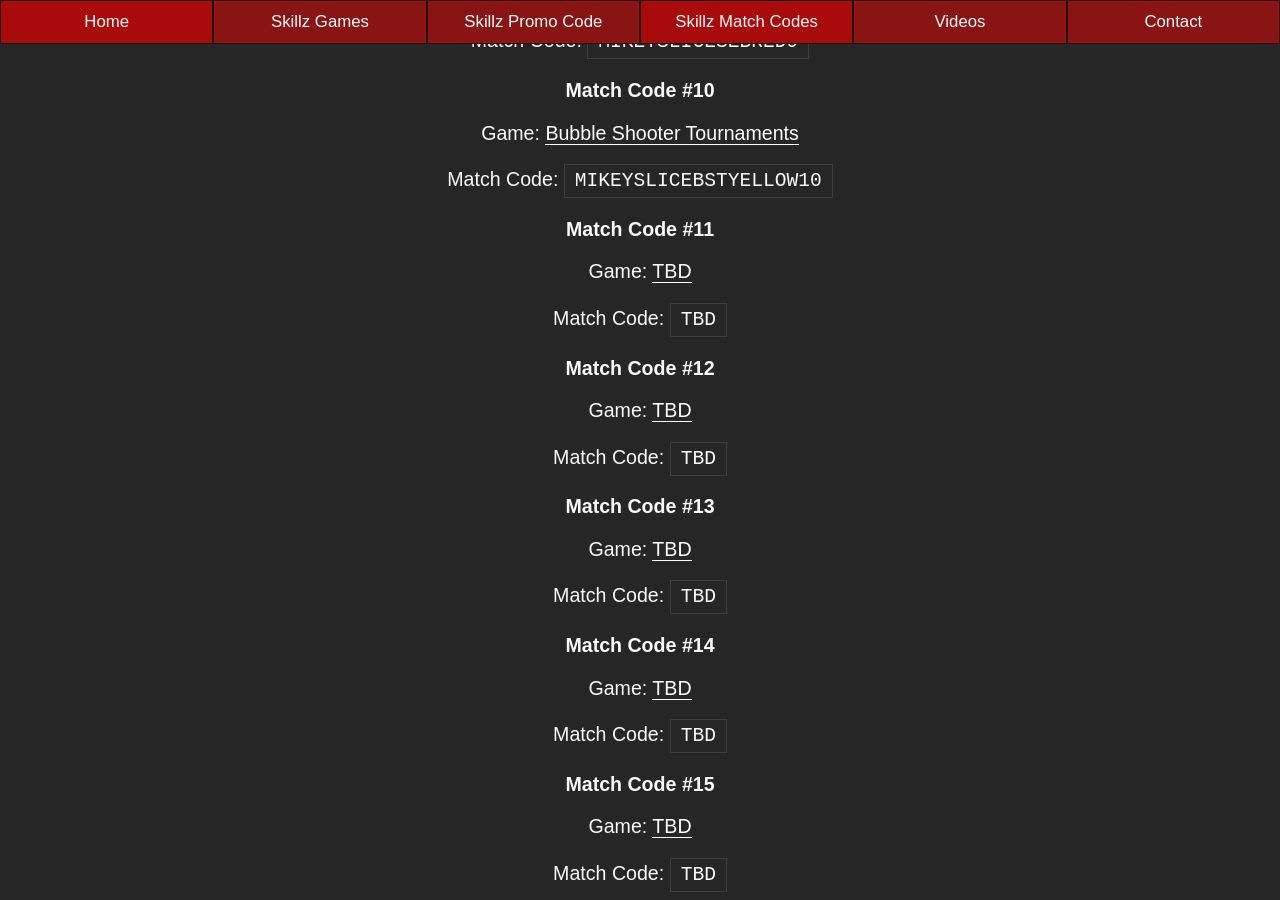
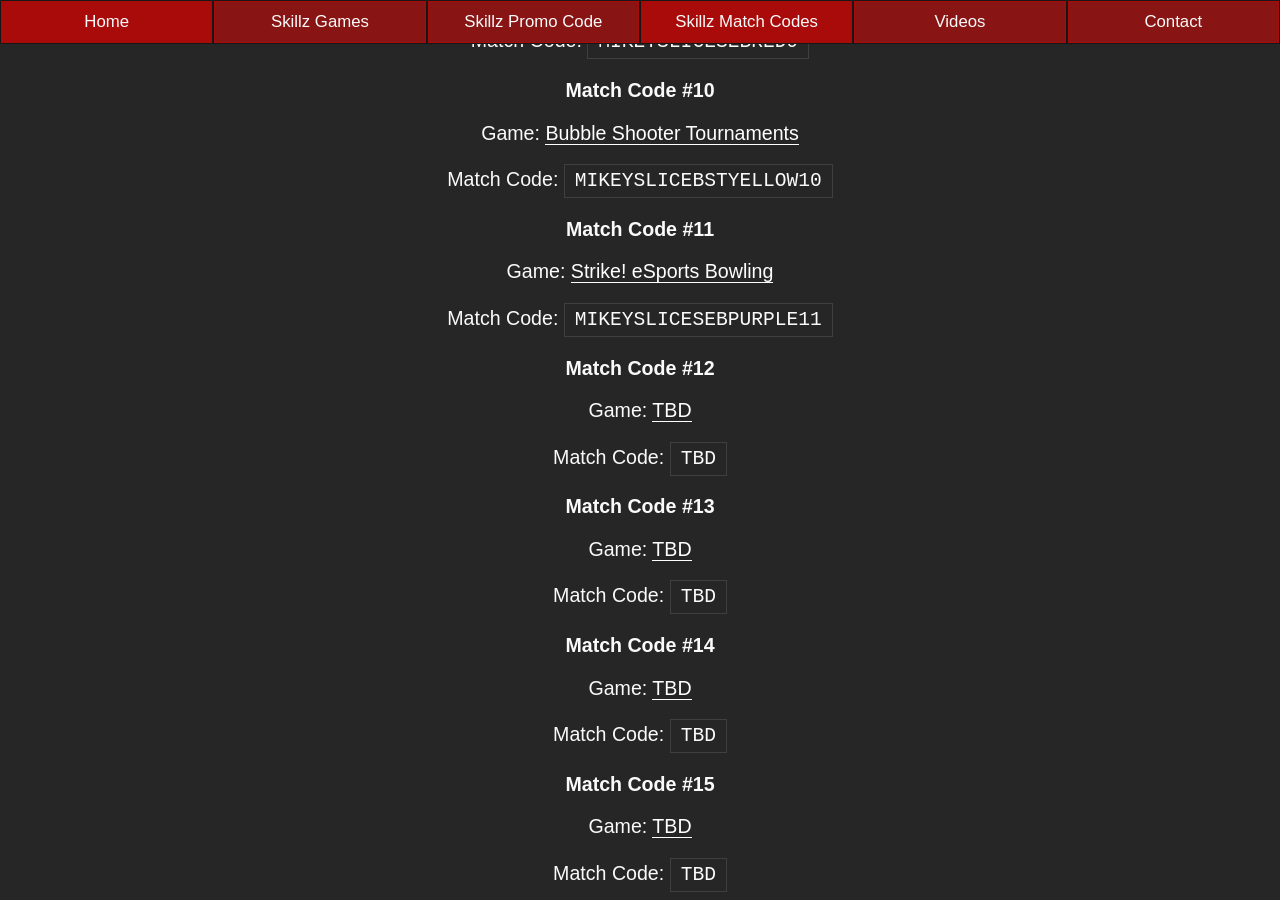
Before and after one commit to mikeyslice/esports-medium, a Jekyll site: the page built from skillz-match-codes.md, in a window 1280 px wide and 900 px high, scrolled down 4492 px. Built offline with Jekyll 4.4.1, drawn with Linux system fonts in a browser that asks for light colours.

Commit message:
Update Skillz Match Codes “skillz-match-codes”

```diff
--- a/_includes/pages/skillz-match-codes.html
+++ b/_includes/pages/skillz-match-codes.html
@@ -163,9 +163,9 @@
 
 <h3>Match Code #11</h3>
 
-<p>Game: <a href="/skillz-games/">TBD</a><p>
+<p>Game: <a href="/skillz-games/">Strike! eSports Bowling</a><p>
 
-<p>Match Code: <code>TBD</code><p>
+<p>Match Code: <code>MIKEYSLICESEBPURPLE11</code><p>
 
 <h3>Match Code #12</h3>
 
```
